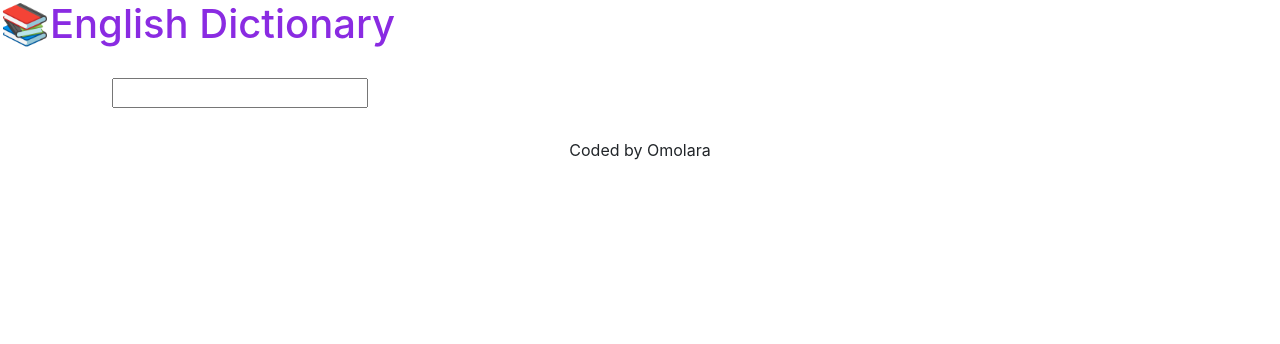
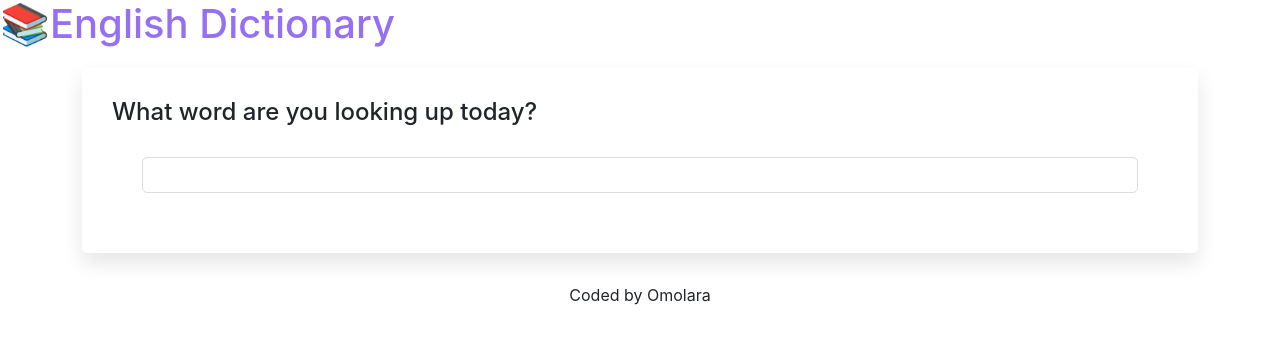
Before and after one commit to OmolaraO/dictionary-project, a React (Create React App) app: page / in a window 1280 px wide. Shown: the top 344 px of the page. Built offline with nearby package versions, Linux system fonts and the light colour scheme.

Commit message:
Styled the whole application

```diff
--- a/src/App.css
+++ b/src/App.css
@@ -1,8 +1,8 @@
 .App h1 {
-  color:blueviolet
+color: #9670f4;
 }
 
 .App footer {
-  text-align: center;
-  margin: 30px 0;
+text-align: center;
+margin: 30px 0;
 }
--- a/src/Dictionary.css
+++ b/src/Dictionary.css
@@ -1,3 +1,23 @@
+.Dictionary h4 {
+font-size: bold;
+}
+
 .Dictionary form {
-    margin: 30px;
+margin: 30px;
 }
+
+.Dictionary section {
+background: white;
+padding: 30px;
+border-radius:5px;
+box-shadow: 0 10px 20px rgb(0 0 0 / 10%);
+margin: 20px 0;
+}
+
+.Dictionary input {
+width: 100%;
+border: 1px solid #ddd;
+border-radius: 5px;
+padding: 5px 20px;
+color: #333;
+}
--- a/src/Dictionary.js
+++ b/src/Dictionary.js
@@ -22,9 +22,12 @@ function handleKeywordChange(event) {
 }
     return(
 <div className="Dictionary">
+    <section>
+<h4>What word are you looking up today?</h4>
 <form onSubmit={search}>
     <input type="search" onChange={handleKeywordChange}/>
 </form>
+</section>
 <Results results={results} />
 </div>
 
--- /dev/null
+++ b/src/Meaning.css
@@ -0,0 +1,11 @@
+.Meaning h3 {
+font-size: 24px;
+font-weight: bold;
+line-height: 1.5;
+}
+
+.Meaning .example {
+color: #70757a;
+font-style: italic;
+margin-top: 10px;
+}
--- a/src/Meaning.js
+++ b/src/Meaning.js
@@ -1,5 +1,5 @@
 import React from "react";
-
+import "./Meaning";
 export default function Meaning(props) {
     console.log(props.meaning);
     return (
@@ -8,16 +8,12 @@ export default function Meaning(props) {
     {props.meaning.definitions.map(function (definition, index){
         return (
     <div key={index}>
-    <p>
-    <strong>Definition:</strong> {definition.definition}
-        <br />
-    <strong>Example:</strong> <em>{definition.example}</em>
-    </p>
+    <div className="definition">{definition.definition}</div>
+    <div className="example">{definition.example}</div>
     </div>
         );
     })}
 
 </div>
-
     );
 }
--- /dev/null
+++ b/src/Phonetic.css
@@ -0,0 +1,22 @@
+.Phonetic {
+height: 60px;
+}
+
+.Phonetic a {
+border: 1px solid #ddd;
+border-radius: 20px;
+font-weight: 12px;
+padding: 10px 20px;
+font-weight: bold;
+text-decoration: none;
+margin-right: 10px;
+}
+
+.Phonetic a:hover {
+background: #9670f4;
+color: white;
+}
+
+.Phonetic .text {
+opacity: 0.6;
+}
--- a/src/Phonetic.js
+++ b/src/Phonetic.js
@@ -1,12 +1,12 @@
 import React from "react";
-
+import "./Phonetic.css";
 export default function Phonetic(props) {
 return (
     <div className="Phonetic">
 <a href={props.phonetic.audio} target="_blank" rel="nonreferrer">
     Listen
 </a>
-{props.phonetic.text}
+<span className="text">{props.phonetic.text}</span>
     </div>
 )
 }
--- /dev/null
+++ b/src/Result.css
@@ -0,0 +1,5 @@
+.Result h2 {
+font-weight: bold;
+font-size: 30px;
+line-height: 1.5;
+}
--- a/src/Results.js
+++ b/src/Results.js
@@ -1,11 +1,13 @@
 import React from "react";
 import Phonetic from "./Phonetic";
+import "./Result.css";
 import Meaning from "./Meaning";
 
 export default function Results(props) {
  if(props.results) {
    return (
    <div className="Results">
+       <section>
        <h2>{props.results.word}</h2>
        {props.results.phonetics.map(function(phonetic, index){
            return(
@@ -14,11 +16,12 @@ export default function Results(props) {
      </div>
            );
        })}
+       </section>
        {props.results.meanings.map(function(meaning, index) {
        return (
-       <div key={index}>
+       <section key={index}>
      <Meaning meaning={meaning} />
-       </div>
+       </section>
        );
  })}
     </div>
```
